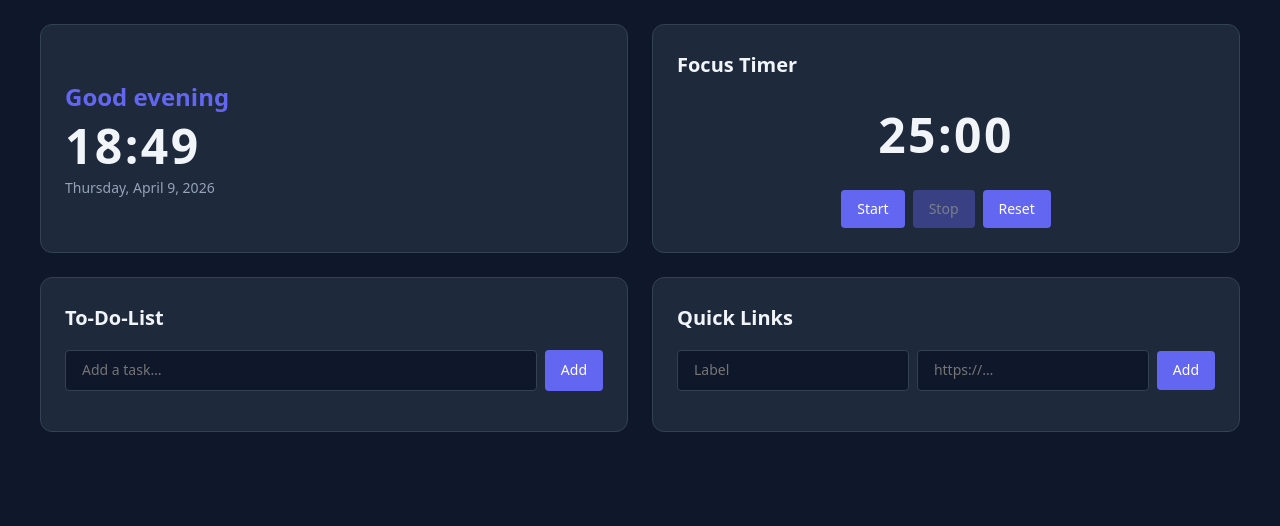
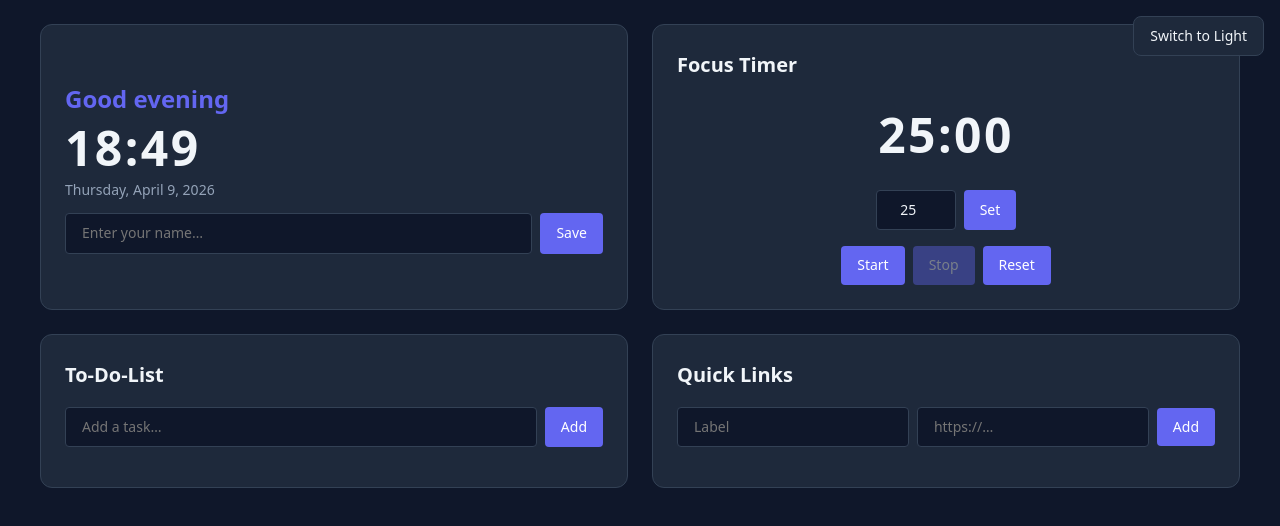
Before and after one commit to Faiz-saputra/CodingCamp-6Apr26-faizsaputra, a plain HTML site: page index.html in a window 1280 px wide. Drawn offline with Linux system fonts and the light colour scheme.

Commit message:
perubahan pertama

```diff
--- a/css/style.css
+++ b/css/style.css
@@ -220,6 +220,12 @@ body {
   color: var(--color-text-muted);
 }
 
+.greeting__form {
+  display: flex;
+  gap: var(--space-sm);
+  margin-top: var(--space-sm);
+}
+
 /* ============================================================
    Focus Timer Widget
    ============================================================ */
@@ -236,6 +242,18 @@ body {
   display: flex;
   gap: var(--space-sm);
   justify-content: center;
+}
+
+.timer__duration {
+  display: flex;
+  gap: var(--space-sm);
+  justify-content: center;
+  margin-bottom: var(--space-md);
+}
+
+.timer__duration .input {
+  width: 5rem;
+  text-align: center;
 }
 
 /* ============================================================
@@ -280,6 +298,39 @@ body {
 }
 
 /* ============================================================
+   Light Theme overrides
+   ============================================================ */
+[data-theme="light"] {
+  --color-bg:         #f8fafc;
+  --color-surface:    #ffffff;
+  --color-border:     #e2e8f0;
+  --color-text:       #0f172a;
+  --color-text-muted: #64748b;
+}
+
+/* ============================================================
+   Theme Toggle Button — fixed top-right
+   ============================================================ */
+.theme-toggle {
+  position: fixed;
+  top: var(--space-md);
+  right: var(--space-md);
+  z-index: 100;
+  background-color: var(--color-surface);
+  color: var(--color-text);
+  border: 1px solid var(--color-border);
+  border-radius: var(--radius-md);
+  padding: var(--space-sm) var(--space-md);
+  font-size: var(--font-size-sm);
+}
+
+.theme-toggle:hover {
+  background-color: var(--color-accent);
+  border-color: var(--color-accent);
+  color: #fff;
+}
+
+/* ============================================================
    Responsive — single-column stacked layout (< 768 px)
    ============================================================ */
 @media (max-width: 767px) {
--- a/index.html
+++ b/index.html
@@ -4,9 +4,20 @@
     <meta charset="UTF-8" />
     <meta name="viewport" content="width=device-width, initial-scale=1.0" />
     <title>Personal Dashboard</title>
+    <script>
+      (function () {
+        try {
+          var theme = JSON.parse(localStorage.getItem('dashboard_theme'));
+          if (theme === 'light') {
+            document.documentElement.setAttribute('data-theme', 'light');
+          }
+        } catch (e) {}
+      })();
+    </script>
     <link rel="stylesheet" href="css/style.css" />
   </head>
   <body>
+    <button id="theme-toggle" class="btn theme-toggle" type="button" aria-label="Toggle colour theme"></button>
     <main class="dashboard">
 
       <!-- Greeting Widget -->
@@ -14,12 +25,26 @@
         <p id="greeting-message" class="greeting__message"></p>
         <p id="greeting-time" class="greeting__time"></p>
         <p id="greeting-date" class="greeting__date"></p>
+        <form id="name-form" class="greeting__form" novalidate>
+          <input
+            id="name-input"
+            class="input"
+            type="text"
+            placeholder="Enter your name…"
+            aria-label="Your name"
+          />
+          <button class="btn" type="submit">Save</button>
+        </form>
       </section>
 
       <!-- Focus Timer Widget -->
       <section id="focus-timer" class="widget widget--timer" aria-label="Focus Timer">
         <h2 class="widget__title">Focus Timer</h2>
         <p id="timer-display" class="timer__display">25:00</p>
+        <div class="timer__duration">
+          <input id="duration-input" class="input" type="number" min="1" max="60" aria-label="Timer duration in minutes" />
+          <button id="duration-set" class="btn" type="button">Set</button>
+        </div>
         <div class="timer__controls">
           <button id="timer-start" class="btn" type="button">Start</button>
           <button id="timer-stop" class="btn" type="button" disabled>Stop</button>
--- a/js/app.js
+++ b/js/app.js
@@ -23,6 +23,34 @@ const StorageService = {
 };
 
 // ============================================================
+// ThemeService — light/dark theme management
+// ============================================================
+const ThemeService = {
+  STORAGE_KEY: 'dashboard_theme',
+  DEFAULT: 'dark',
+
+  apply() {
+    const stored = StorageService.get(this.STORAGE_KEY);
+    const theme = stored === 'light' ? 'light' : this.DEFAULT;
+    if (theme === 'light') {
+      document.documentElement.setAttribute('data-theme', 'light');
+    } else {
+      document.documentElement.removeAttribute('data-theme');
+    }
+  },
+
+  toggle() {
+    const next = this.current() === 'light' ? 'dark' : 'light';
+    StorageService.set(this.STORAGE_KEY, next);
+    this.apply();
+  },
+
+  current() {
+    return document.documentElement.getAttribute('data-theme') === 'light' ? 'light' : 'dark';
+  },
+};
+
+// ============================================================
 // GreetingWidget — time / date / greeting display
 // ============================================================
 const GREETINGS = [
@@ -41,14 +69,47 @@ const GreetingWidget = {
   _elMessage: null,
   _elTime: null,
   _elDate: null,
+  _elNameInput: null,
+  _name: '',
 
   init() {
-    this._elMessage = document.getElementById('greeting-message');
-    this._elTime    = document.getElementById('greeting-time');
-    this._elDate    = document.getElementById('greeting-date');
+    this._elMessage   = document.getElementById('greeting-message');
+    this._elTime      = document.getElementById('greeting-time');
+    this._elDate      = document.getElementById('greeting-date');
+    this._elNameInput = document.getElementById('name-input');
+
+    const stored = StorageService.get('dashboard_username');
+    if (stored && typeof stored === 'string') {
+      this._name = stored;
+    }
+
+    if (this._elNameInput) {
+      this._elNameInput.value = this._name;
+    }
+
+    const nameForm = document.getElementById('name-form');
+    if (nameForm) {
+      nameForm.addEventListener('submit', (e) => {
+        e.preventDefault();
+        this._saveName(this._elNameInput.value);
+      });
+    }
 
     this._tick();
     setInterval(() => this._tick(), 1000);
+  },
+
+  _buildGreeting(hour) {
+    const base = getGreeting(hour);
+    return this._name ? `${base}, ${this._name}` : base;
+  },
+
+  _saveName(value) {
+    const trimmed = value.trim();
+    if (!trimmed) return;
+    StorageService.set('dashboard_username', trimmed);
+    this._name = trimmed;
+    this._tick();
   },
 
   _tick() {
@@ -66,7 +127,7 @@ const GreetingWidget = {
       year:    'numeric',
     });
 
-    this._elMessage.textContent = getGreeting(hour);
+    this._elMessage.textContent = this._buildGreeting(hour);
     this._elTime.textContent    = `${hh}:${mm}`;
     this._elDate.textContent    = dateStr;
   },
@@ -76,7 +137,7 @@ const GreetingWidget = {
 // FocusTimerWidget — 25-minute countdown timer
 // ============================================================
 const FocusTimerWidget = {
-  state: { remaining: 1500, running: false },
+  state: { remaining: 1500, running: false, duration: 25 },
 
   formatTime(seconds) {
     const mm = String(Math.floor(seconds / 60)).padStart(2, '0');
@@ -86,19 +147,36 @@ const FocusTimerWidget = {
 
   _intervalId: null,
   _elDisplay: null,
+  _elDurationInput: null,
   _btnStart: null,
   _btnStop: null,
   _btnReset: null,
 
   init() {
-    this._elDisplay = document.getElementById('timer-display');
-    this._btnStart  = document.getElementById('timer-start');
-    this._btnStop   = document.getElementById('timer-stop');
-    this._btnReset  = document.getElementById('timer-reset');
+    this._elDisplay       = document.getElementById('timer-display');
+    this._elDurationInput = document.getElementById('duration-input');
+    this._btnStart        = document.getElementById('timer-start');
+    this._btnStop         = document.getElementById('timer-stop');
+    this._btnReset        = document.getElementById('timer-reset');
 
     this._btnStart.addEventListener('click', () => this._start());
     this._btnStop.addEventListener('click',  () => this._stop());
     this._btnReset.addEventListener('click', () => this._reset());
+
+    const durationSetBtn = document.getElementById('duration-set');
+    if (durationSetBtn) {
+      durationSetBtn.addEventListener('click', () => this._setDuration(this._elDurationInput.value));
+    }
+
+    const storedDuration = StorageService.get('dashboard_timer_duration');
+    if (typeof storedDuration === 'number' && storedDuration >= 1 && storedDuration <= 60 && Number.isInteger(storedDuration)) {
+      this.state.duration = storedDuration;
+    }
+    this.state.remaining = this.state.duration * 60;
+
+    if (this._elDurationInput) {
+      this._elDurationInput.value = this.state.duration;
+    }
 
     this._render();
   },
@@ -107,11 +185,21 @@ const FocusTimerWidget = {
     this._elDisplay.textContent = this.formatTime(this.state.remaining);
   },
 
+  _setDuration(value) {
+    const d = parseInt(value, 10);
+    if (isNaN(d) || d < 1 || d > 60 || String(value).includes('.')) return;
+    this.state.duration  = d;
+    this.state.remaining = d * 60;
+    StorageService.set('dashboard_timer_duration', d);
+    this._render();
+  },
+
   _start() {
     if (this.state.running) return;
     this.state.running = true;
     this._btnStart.disabled = true;
     this._btnStop.disabled  = false;
+    if (this._elDurationInput) this._elDurationInput.disabled = true;
 
     this._intervalId = setInterval(() => this._tick(), 1000);
   },
@@ -122,15 +210,17 @@ const FocusTimerWidget = {
     this.state.running = false;
     this._btnStart.disabled = false;
     this._btnStop.disabled  = true;
+    if (this._elDurationInput) this._elDurationInput.disabled = false;
   },
 
   _reset() {
     clearInterval(this._intervalId);
     this._intervalId = null;
     this.state.running   = false;
-    this.state.remaining = 1500;
+    this.state.remaining = this.state.duration * 60;
     this._btnStart.disabled = false;
     this._btnStop.disabled  = true;
+    if (this._elDurationInput) this._elDurationInput.disabled = false;
     this._render();
   },
 
@@ -144,6 +234,7 @@ const FocusTimerWidget = {
       this.state.running = false;
       this._btnStart.disabled = false;
       this._btnStop.disabled  = true;
+      if (this._elDurationInput) this._elDurationInput.disabled = false;
     }
   },
 };
@@ -382,7 +473,20 @@ const QuickLinksWidget = {
 // ============================================================
 // Bootstrap
 // ============================================================
+function updateToggleLabel(btn) {
+  btn.textContent = ThemeService.current() === 'dark' ? 'Switch to Light' : 'Switch to Dark';
+}
+
 document.addEventListener('DOMContentLoaded', () => {
+  ThemeService.apply();
+
+  const themeToggleBtn = document.getElementById('theme-toggle');
+  updateToggleLabel(themeToggleBtn);
+  themeToggleBtn.addEventListener('click', () => {
+    ThemeService.toggle();
+    updateToggleLabel(themeToggleBtn);
+  });
+
   GreetingWidget.init();
   FocusTimerWidget.init();
   TodoWidget.init();
```
Also changed, not shown: 4 other files.
